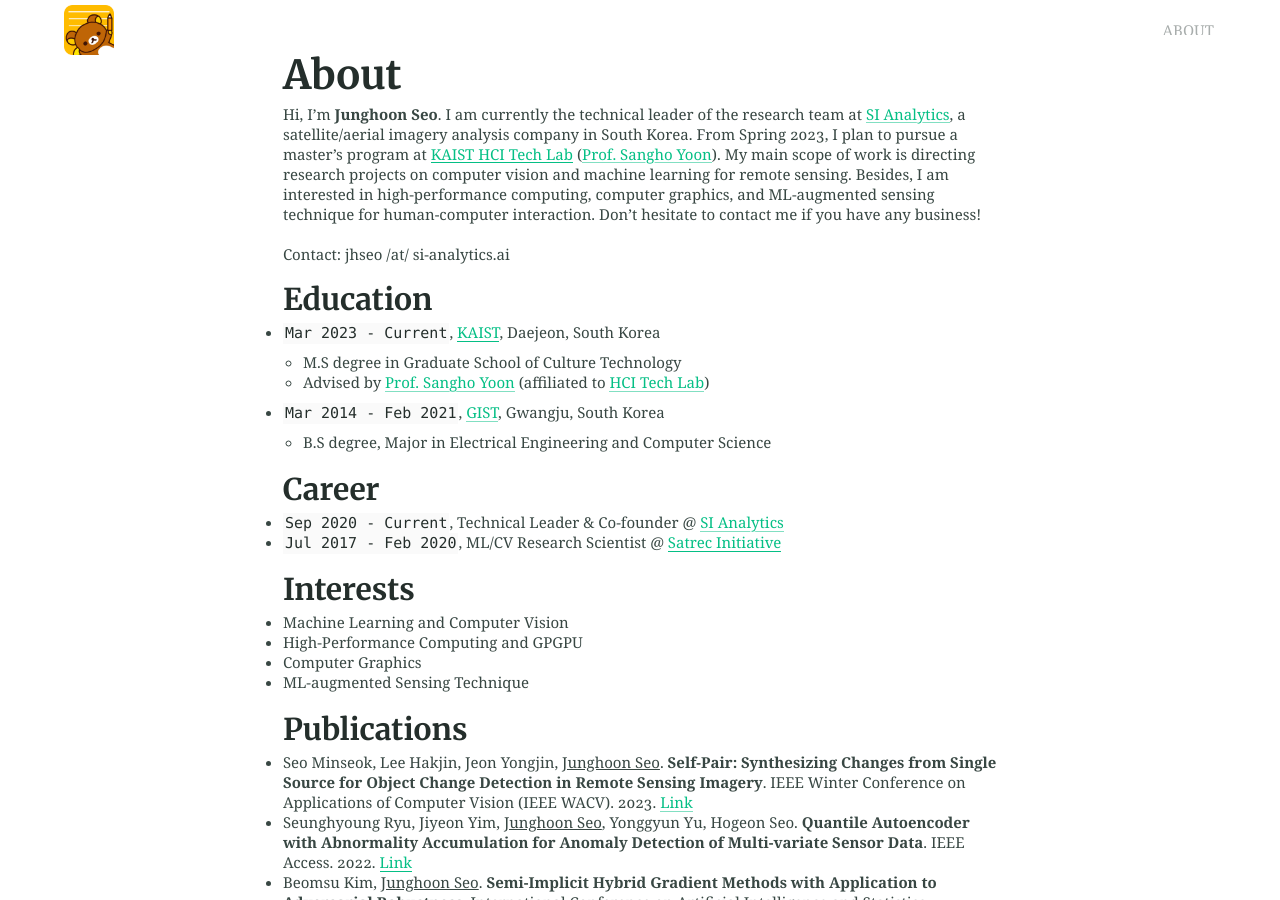
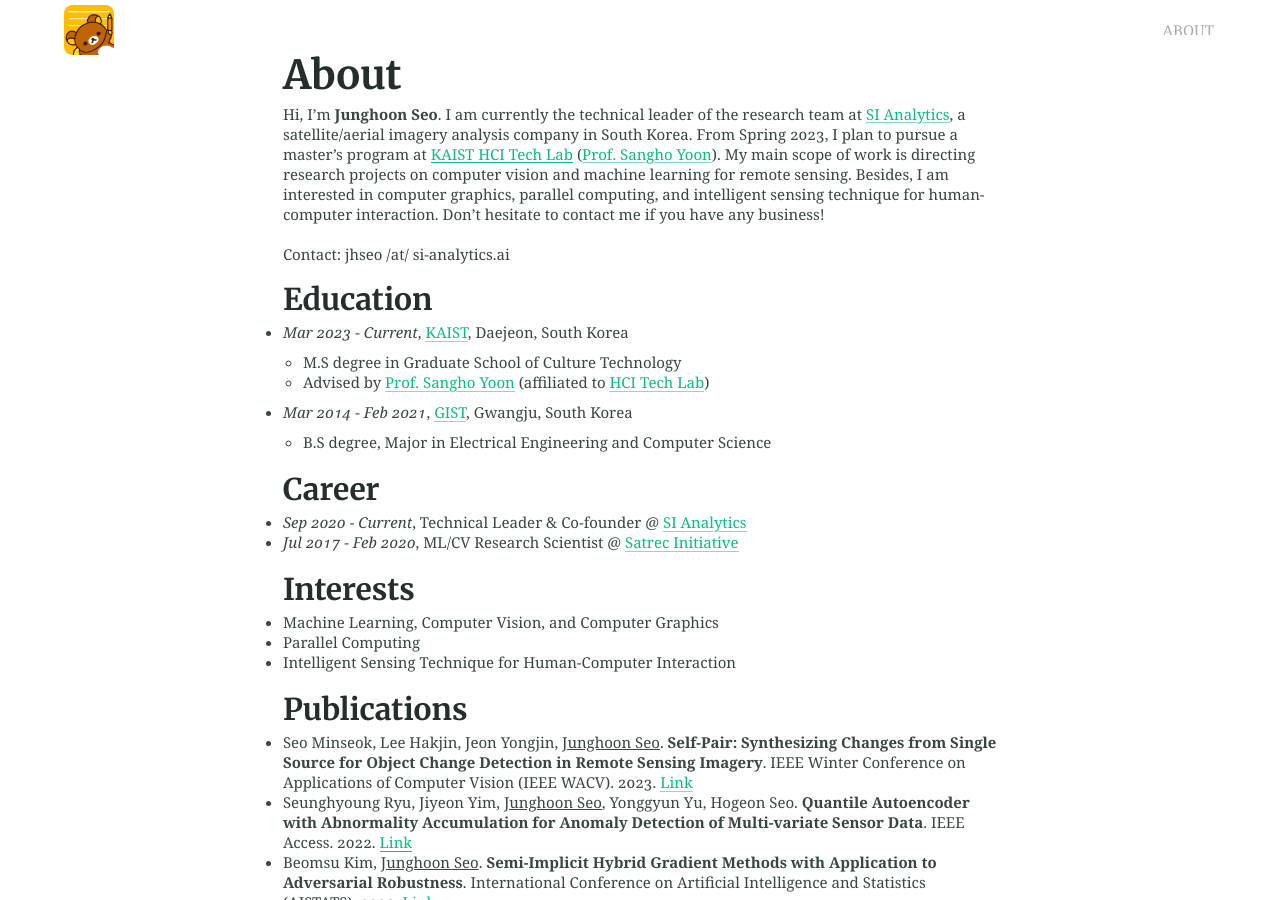
Before and after one commit to mikigom/mikigom.github.io, a Jekyll site: the page built from index.md, in a window 1280 px wide and 900 px high. Built offline with Jekyll 4.4.1, drawn with Linux system fonts in a browser that asks for light colours.

Commit message:
Update index.md

```diff
--- a/index.md
+++ b/index.md
@@ -3,26 +3,25 @@ title: About
 feature_text: Junghoon Seo|
 excerpt: "Alembic is a starting point for [Jekyll](https://jekyllrb.com/) projects. Rather than starting from scratch, this boilerplate is designed to get the ball rolling immediately. Install it, configure it, tweak it, push it."
 ---
-Hi, I'm **Junghoon Seo**. I am currently the technical leader of the research team at [SI Analytics](https://www.si-analytics.ai/eng), a satellite/aerial imagery analysis company in South Korea. From Spring 2023, I plan to pursue a master's program at [KAIST HCI Tech Lab](https://hcitech.org/) ([Prof. Sangho Yoon](http://hcidesigner.weebly.com/)). My main scope of work is directing research projects on computer vision and machine learning for remote sensing. Besides, I am interested in high-performance computing, computer graphics, and ML-augmented sensing technique for human-computer interaction. Don't hesitate to contact me if you have any business!
+Hi, I'm **Junghoon Seo**. I am currently the technical leader of the research team at [SI Analytics](https://www.si-analytics.ai/eng), a satellite/aerial imagery analysis company in South Korea. From Spring 2023, I plan to pursue a master's program at [KAIST HCI Tech Lab](https://hcitech.org/) ([Prof. Sangho Yoon](http://hcidesigner.weebly.com/)). My main scope of work is directing research projects on computer vision and machine learning for remote sensing. Besides, I am interested in computer graphics, parallel computing, and intelligent sensing technique for human-computer interaction. Don't hesitate to contact me if you have any business!
 
 Contact: jhseo /at/ si-analytics.ai
 
 ### Education
-* ``Mar 2023 - Current``, [KAIST](https://www.kaist.ac.kr/en/), Daejeon, South Korea
+* *Mar 2023 - Current*, [KAIST](https://www.kaist.ac.kr/en/), Daejeon, South Korea
   * M.S degree in Graduate School of Culture Technology
   * Advised by [Prof. Sangho Yoon](http://hcidesigner.weebly.com/) (affiliated to [HCI Tech Lab](https://hcitech.org/))
-* ``Mar 2014 - Feb 2021``, [GIST](https://www.gist.ac.kr/en/main.html), Gwangju, South Korea
+* *Mar 2014 - Feb 2021*, [GIST](https://www.gist.ac.kr/en/main.html), Gwangju, South Korea
   * B.S degree, Major in Electrical Engineering and Computer Science
 
 ### Career
-* ``Sep 2020 - Current``, Technical Leader & Co-founder @ [SI Analytics](https://www.si-analytics.ai/eng)
-* ``Jul 2017 - Feb 2020``, ML/CV Research Scientist @ [Satrec Initiative](https://www.satreci.com/)
+* *Sep 2020 - Current*, Technical Leader & Co-founder @ [SI Analytics](https://www.si-analytics.ai/eng)
+* *Jul 2017 - Feb 2020*, ML/CV Research Scientist @ [Satrec Initiative](https://www.satreci.com/)
 
 ### Interests
-* Machine Learning and Computer Vision
-* High-Performance Computing and GPGPU
-* Computer Graphics
-* ML-augmented Sensing Technique
+* Machine Learning, Computer Vision, and Computer Graphics
+* Parallel Computing
+* Intelligent Sensing Technique for Human-Computer Interaction
 
 ### Publications
 * Seo Minseok, Lee Hakjin, Jeon Yongjin, <U>Junghoon Seo</U>. **Self-Pair: Synthesizing Changes from Single Source for Object Change Detection in Remote Sensing Imagery**. IEEE Winter Conference on Applications of Computer Vision (IEEE WACV). 2023. [Link](https://mikigom.github.io/about/)
@@ -42,12 +41,12 @@ Contact: jhseo /at/ si-analytics.ai
 * Seunghyun Jeon, <U>Junghoon Seo</U> and Taegyun Jeon. **Multi-task Learning for Fine-grained Visual Classification of Aircraft.** ACML Workshop on Machine Learning for Artificial Intelligence Platforms. 2017.
 
 ### Award
-* ``2021``, I graduated the college with Best Undergraduate Thesis Award
-* ``2020``, my team ranked the 5th place in [xView2 Challange](https://xview2.org/).
-* ``2018``, my team ranked the 3rd-4th place in CVPR [NTIRE Super-resolution Challange](https://data.vision.ee.ethz.ch/cvl/ntire18/) (Track 2, 3, and 4). [Related Paper](http://openaccess.thecvf.com/content_cvpr_2018_workshops/w13/html/Timofte_NTIRE_2018_Challenge_CVPR_2018_paper.html)
-* ``2018``, my team ranked the 2nd place in [DOTA Challange](https://captain-whu.github.io/DOTA/)
-* ``2016``, my team got the grand prize at [KISTI National Supercomputing Competition](https://webedu.ksc.re.kr/gallery.es?mid=a30501000000&bid=0008&tag=&b_list=12&act=view&list_no=57&nPage=1&vlist_no_npage=0&keyField=&keyWord=&orderby=)
-* ``2016``, I got the Qualcomm-GIST Innovation Award
+* *2021*, I graduated the college with Best Undergraduate Thesis Award
+* *2020*, my team ranked the 5th place in [xView2 Challange](https://xview2.org/).
+* *2018*, my team ranked the 3rd-4th place in CVPR [NTIRE Super-resolution Challange](https://data.vision.ee.ethz.ch/cvl/ntire18/) (Track 2, 3, and 4). [Related Paper](http://openaccess.thecvf.com/content_cvpr_2018_workshops/w13/html/Timofte_NTIRE_2018_Challenge_CVPR_2018_paper.html)
+* *2018*, my team ranked the 2nd place in [DOTA Challange](https://captain-whu.github.io/DOTA/)
+* *2016*, my team got the grand prize at [KISTI National Supercomputing Competition](https://webedu.ksc.re.kr/gallery.es?mid=a30501000000&bid=0008&tag=&b_list=12&act=view&list_no=57&nPage=1&vlist_no_npage=0&keyField=&keyWord=&orderby=)
+* *2016*, I got the Qualcomm-GIST Innovation Award
 
 ### Talks
 * **Recent XAI Trends in Deep Learning Era: (Under-)specification and Approaches** @ Korea Atomic Energy Research Institute. Feb 2020.
```
